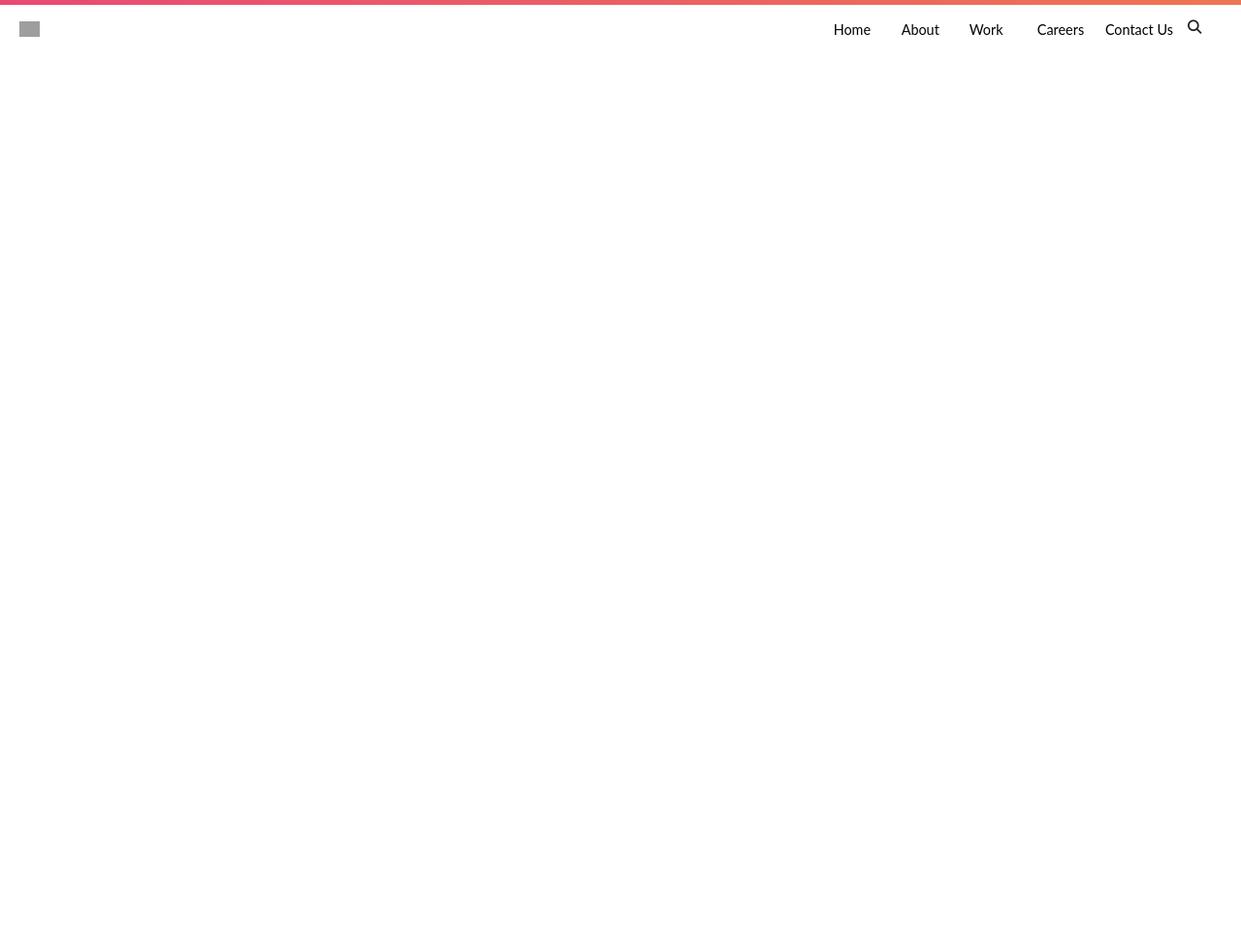
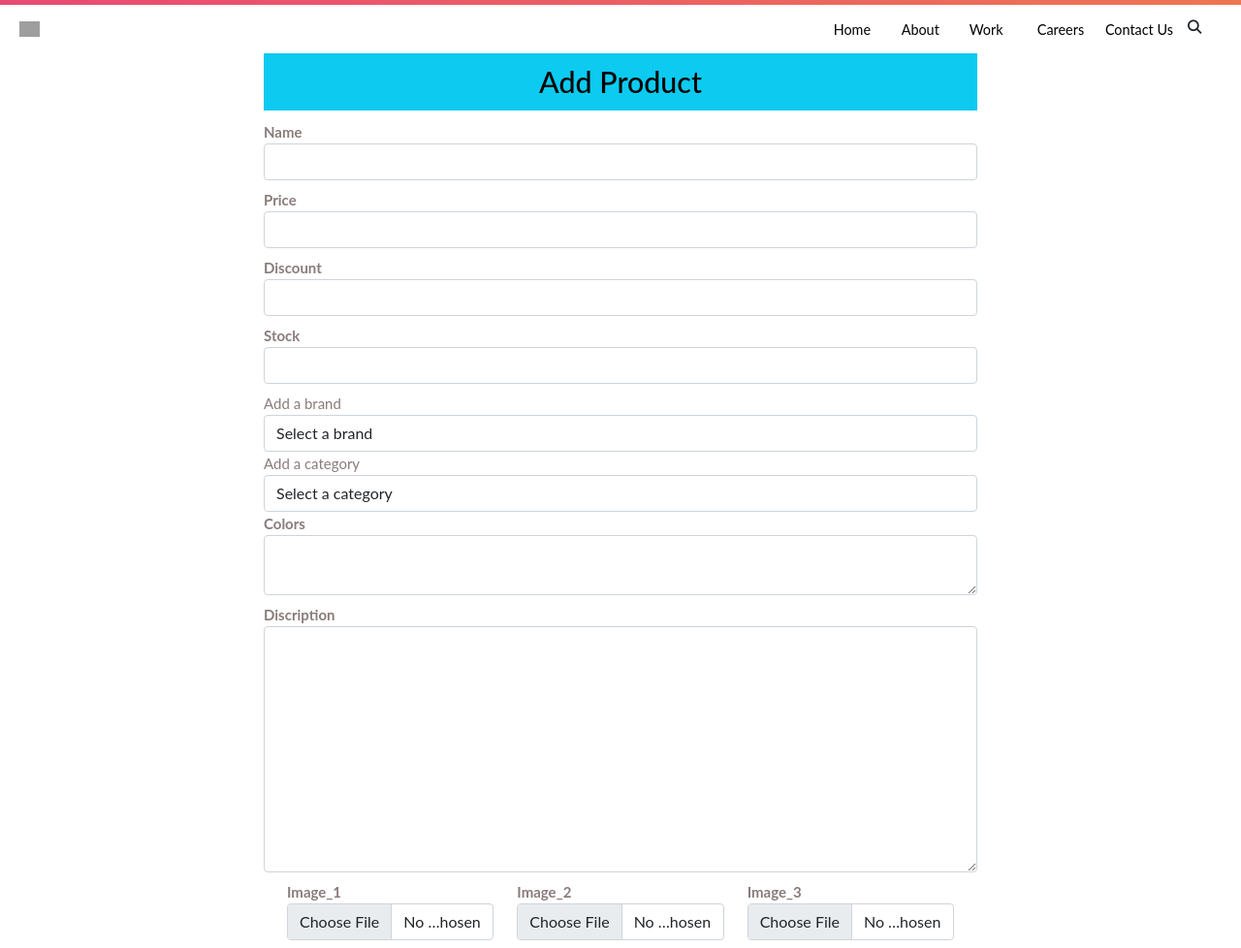
Before and after one commit to bouncei/Ecommerce, a Flask app: page /addproducts in a window 1280 px wide. Shown: the whole page at 97% size. Before the commit the page ends 38 px from the top, so only its background shows below. Run offline with Flask 2, Linux system fonts and the light colour scheme; data comes from the database, SQL or seed files in the repository; both versions use the stored data as it was after the commit; some libraries are stand-ins or nearby versions; grey boxes are pictures that could not be loaded.

Commit message:
display brands and categories for admin

```diff
--- a/shop/products/forms.py
+++ b/shop/products/forms.py
@@ -1,7 +1,5 @@
-from flask_wtf.file import FileAllowed, FileField, FileRequired
-from wtforms import Form, validators, IntegerField, StringField
-from wtforms.fields.simple import TextAreaField
-
+from wtforms import Form, SubmitField,IntegerField,FloatField,StringField,TextAreaField, validators
+from flask_wtf.file import FileField,FileRequired,FileAllowed
 
 class Addproducts(Form):
     name = StringField("Name", [validators.DataRequired()])
@@ -13,6 +11,6 @@
 
 
 
-    image_1 = FileRequired("Image_1", validators=[FileRequired(), FileAllowed(['jpg', 'png', 'gif', 'jpeg']), 'image only please'])
-    image_2 = FileRequired("Image_2", validators=[FileRequired(), FileAllowed(['jpg', 'png', 'gif', 'jpeg']), 'image only please'])
-    image_3 = FileRequired("Image_3", validators=[FileRequired(), FileAllowed(['jpg', 'png', 'gif', 'jpeg']), 'image only please'])
+    image_1 = FileField("Image_1", validators=[FileRequired(), FileAllowed(['jpg', 'png', 'gif', 'jpeg'])])
+    image_2 = FileField("Image_2", validators=[FileRequired(), FileAllowed(['jpg', 'png', 'gif', 'jpeg'])])
+    image_3 = FileField("Image_3", validators=[FileRequired(), FileAllowed(['jpg', 'png', 'gif', 'jpeg'])])
--- a/shop/products/routes.py
+++ b/shop/products/routes.py
@@ -1,8 +1,10 @@
 from os import name
+# from shop.products.forms import Addproducts
 from flask import redirect, render_template, url_for, flash, request, session
 from shop import db, app
-from .models import Brand, Category
+from .models import Brand, Category, Addproducts
 # from .forms import Addproducts
+from .forms import Addproducts
 
 
 
@@ -38,4 +40,7 @@
 
 @app.route('/addproducts', methods=['GET', 'POST'])
 def addproducts():
-    return render_template('products/addproducts.html', title='Add Products')
+    brands = Brand.query.all()
+    categories = Category.query.all()
+    form = Addproducts(request.form)
+    return render_template('products/addproducts.html', form=form,title='Add Products', brands=brands, categories=categories)
--- a/shop/static/css/style.css
+++ b/shop/static/css/style.css
@@ -20,7 +20,7 @@
 
 h2 {
   color: #000;
-  font-size: 1.3rem;
+  font-size: 1.9rem;
   text-align: center;
   line-height: 1.4;
   margin-bottom: 10px;
@@ -344,7 +344,7 @@
   }
 }
 
-.form-control {
+.admin {
   /* border: none; */
   padding: 15px 20px;
   border-radius: 25px;
--- a/shop/templates/admin/login.html
+++ b/shop/templates/admin/login.html
@@ -7,14 +7,14 @@
     <form method="post", enctype="multipart/form-data">
         <div>
 
-            {{ render_field(form.email ,class="form-control") }}
-            {{ render_field(form.password ,class="form-control") }}
+            {{ render_field(form.email ,class="form-control admin") }}
+            {{ render_field(form.password ,class="form-control admin") }}
 
 
 
 
         </div>
-    <p><input type=submit value="Register" class="btn btn-info form-control"></p>
+    <p><input type=submit value="Register" class="btn btn-info form-control admin"></p>
     </form>
 </div>
 
--- a/shop/templates/products/addproducts.html
+++ b/shop/templates/products/addproducts.html
@@ -2,5 +2,53 @@
 
 {% block content %}
 
+<div class="container">
+    <div class="row">
+        <div class="col-md-2"></div>
+        <div class="col-md-8">
+            <h2 style="align-content: center;" class="bg-info p-2" >Add Product</h2>
+            {% from "_formhelpers.html" import render_field %}
+                <form action="", method="POST", enctype="multipart/form-data">
+                    {{ render_field(form.name ,class="form-control") }}
+                    {{ render_field(form.price ,class="form-control") }}
+                    {{ render_field(form.discount ,class="form-control") }}
+                    {{ render_field(form.stock ,class="form-control") }}
+
+                    <label for="brand">Add a brand</label>
+                    <select name="brand" id="brand" class="form-control">
+                        <option value="">Select a brand</option>
+                        {% for brand in brands %}
+                    <option value="{{ brand.id }}">{{ brand.name }}</option>
+                        {% endfor %}
+                    </select>
+
+                    <label for="category">Add a category</label>
+                    <select name="category" id="category" class="form-control">
+                        <option value="">Select a category</option>
+                        {% for category in categories %}
+                    <option value="{{ category.id }}">{{ category.name }}</option>
+                        {% endfor %}
+                    </select>
+
+
+                    {{ render_field(form.colors ,class="form-control") }}
+                    {{ render_field(form.discription ,class="form-control", rows="10") }}
+
+
+                    <div class="container">
+                        <div class="row">
+                            <div class="col-md-4">{{ render_field(form.image_1 ,class="form-control") }}</div>
+                            <div class="col-md-4">{{ render_field(form.image_2 ,class="form-control") }}</div>
+                            <div class="col-md-4">{{ render_field(form.image_3 ,class="form-control") }}</div>
+
+                        </div>
+                    </div>
+
+                </form>
+        </div>
+
+    </div>
+</div>
+
 
 {% endblock content %}
```
Also changed, not shown: shop/templates/admin/register.html (+6 -6 lines), myshop.db.
